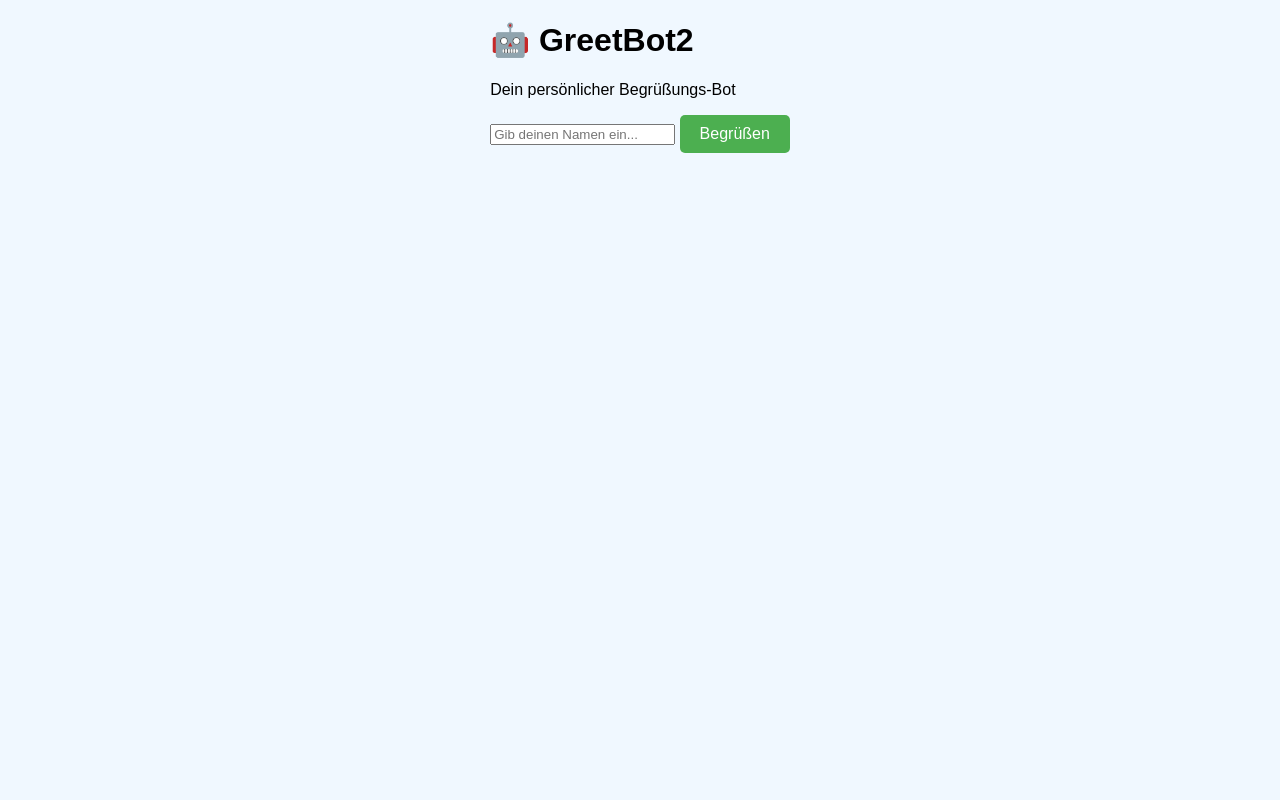
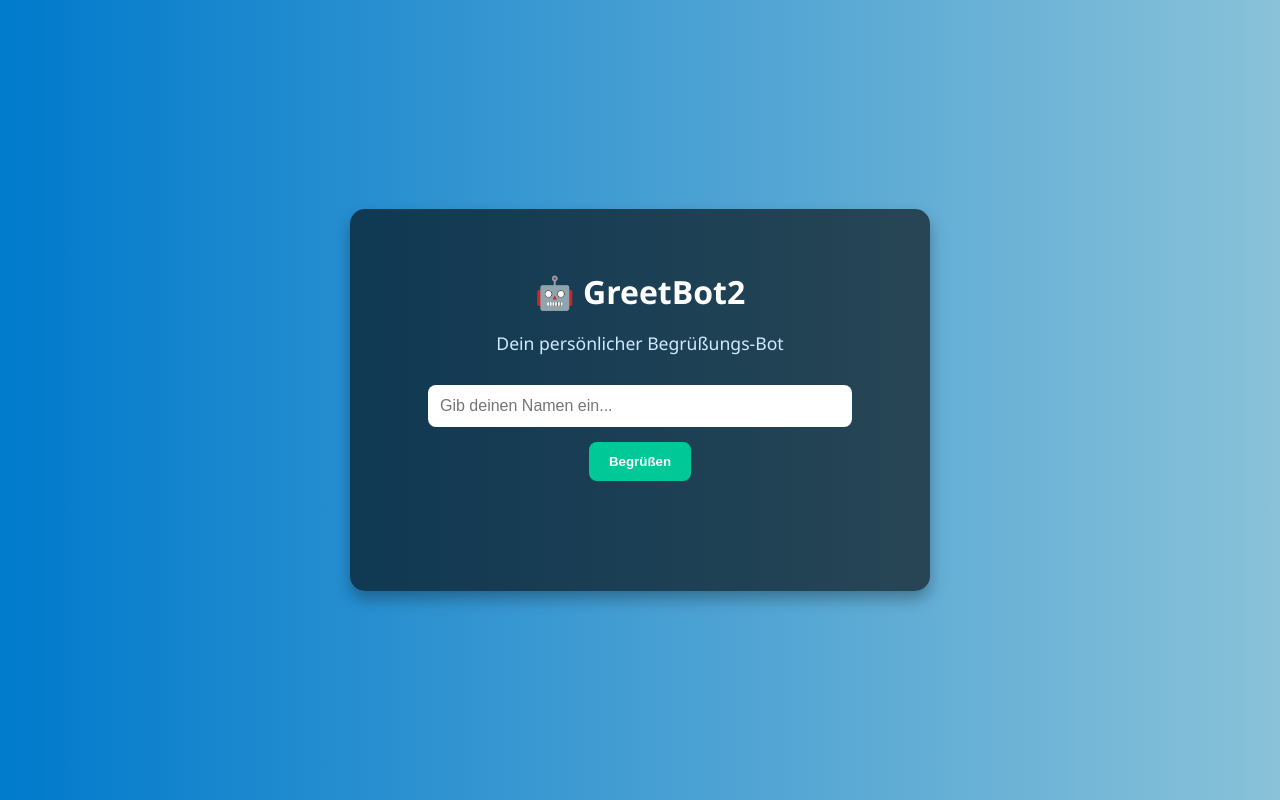
Before and after one commit to CandixFit/GreetBot2, a plain HTML site: page index.html in a window 1280 px wide. Drawn offline with Linux system fonts and the light colour scheme.

Commit message:
Update style.css
 Sanftes, modernes Design mit Farbverlauf

```diff
--- a/style.css
+++ b/style.css
@@ -1,35 +1,66 @@
 body {
-    font-family: 'Arial', sans-serif;
-    background-color: #f0f8ff;
-    display: flex;
-    justify-content: center;
-    height: 100vh;
-    margin: 0;
-}
-.bot-container {
-    background: white;
-    padding: 2rem;
-    border-radius: 10px;
-    box-shadow: 0 4px 8px rgba(0, 0, 0, 0.1)
-    text-align: center;
-    max-width: 500px
-}
-button {
-    background: #4CAF50;
-    color: white;
-    border: none;
-    padding: 10px 20px;
-    border-radius: 5px;
-    cursor: pointer;
-    font-size: 1rem;
-    transition: background 0.3s;
-}
-button:hover {
-    background: #45a049;
+  margin: 0;
+  font-family: 'Segoe UI', sans-serif;
+  background: linear-gradient(to right, #007acc, #89c2d9);
+  color: #fff;
+  display: flex;
+  align-items: center;
+  justify-content: center;
+  height: 100vh;
 }
 
-#botOutput {
-    margin-top: 20px;
-    font-size: 1.2rem;
-    color: #333;
+.container {
+  background-color: rgba(0, 0, 0, 0.6);
+  padding: 40px;
+  border-radius: 15px;
+  text-align: center;
+  width: 90%;
+  max-width: 500px;
+  box-shadow: 0 8px 15px rgba(0,0,0,0.3);
 }
+
+h1 {
+  margin-bottom: 10px;
+}
+
+.subtitle {
+  margin-bottom: 30px;
+  font-size: 1.1rem;
+  color: #d0eaff;
+}
+
+input {
+  padding: 12px;
+  width: 80%;
+  border: none;
+  border-radius: 8px;
+  font-size: 1rem;
+}
+
+button {
+  margin-top: 15px;
+  padding: 12px 20px;
+  border: none;
+  border-radius: 8px;
+  background-color: #00c896;
+  color: white;
+  font-weight: bold;
+  cursor: pointer;
+  transition: background-color 0.3s ease;
+}
+
+button:hover {
+  background-color: #00a377;
+}
+
+.bot-output {
+  margin-top: 30px;
+  font-size: 1.2rem;
+  line-height: 1.5;
+  min-height: 40px;
+}
+
+.bot-line::before {
+  content: "🤖 ";
+  margin-right: 6px;
+}
```
